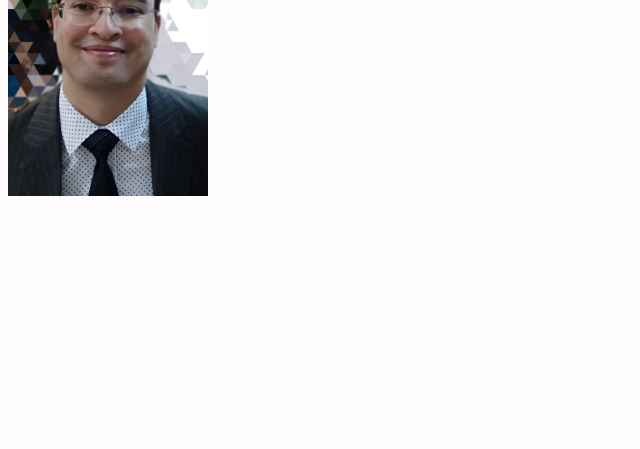
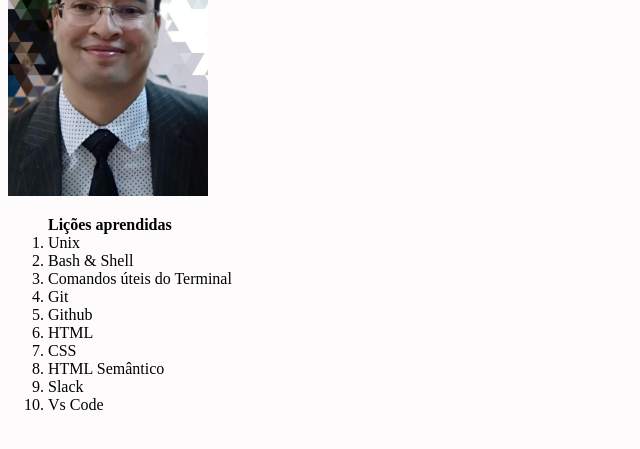
Before and after one commit to brunotomaz-dev/project-lessons-learned, a website: page index.html in a window 1280 px wide. Shown: the part 79-528 px from the top of the page, without its empty margins (0-640 px from the left). Drawn offline with Linux system fonts and the light colour scheme.

Commit message:
Requisito 4 ok :rocket:

```diff
--- a/index.html
+++ b/index.html
@@ -17,6 +17,18 @@
 
     <img src="/images/Bruno.jpg" alt="Foto de Bruno" id="minha_foto">
 
+    <ol id="licoes_aprendidas"> <strong>Lições aprendidas</strong>
+        <li>Unix</li>
+        <li>Bash & Shell</li>
+        <li>Comandos úteis do Terminal</li>
+        <li>Git</li>
+        <li>Github</li>
+        <li>HTML</li>
+        <li>CSS</li>
+        <li>HTML Semântico</li>
+        <li>Slack</li>
+        <li>Vs Code</li>
+    </ol>
 
 </body>
 </html>
```
